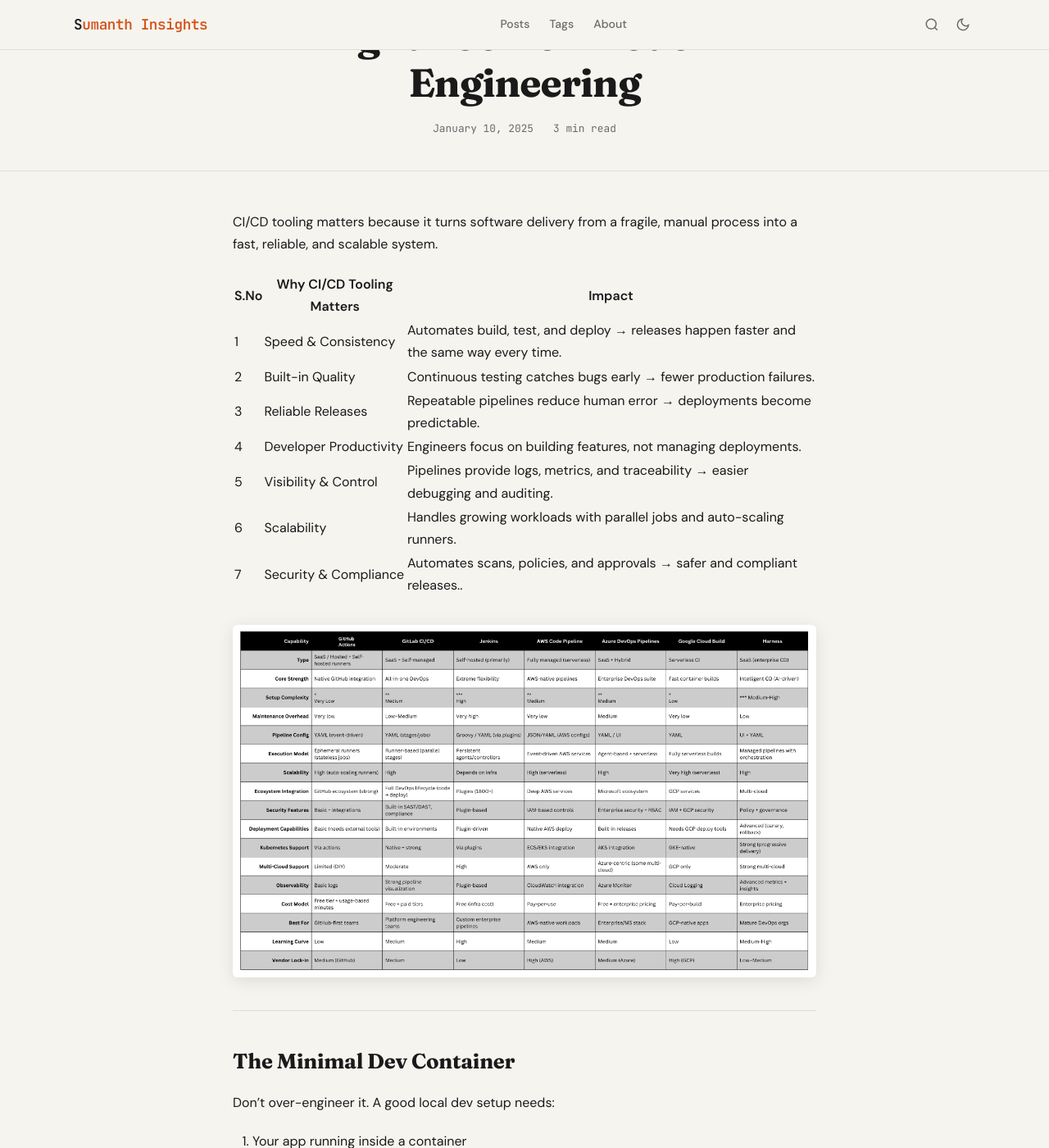
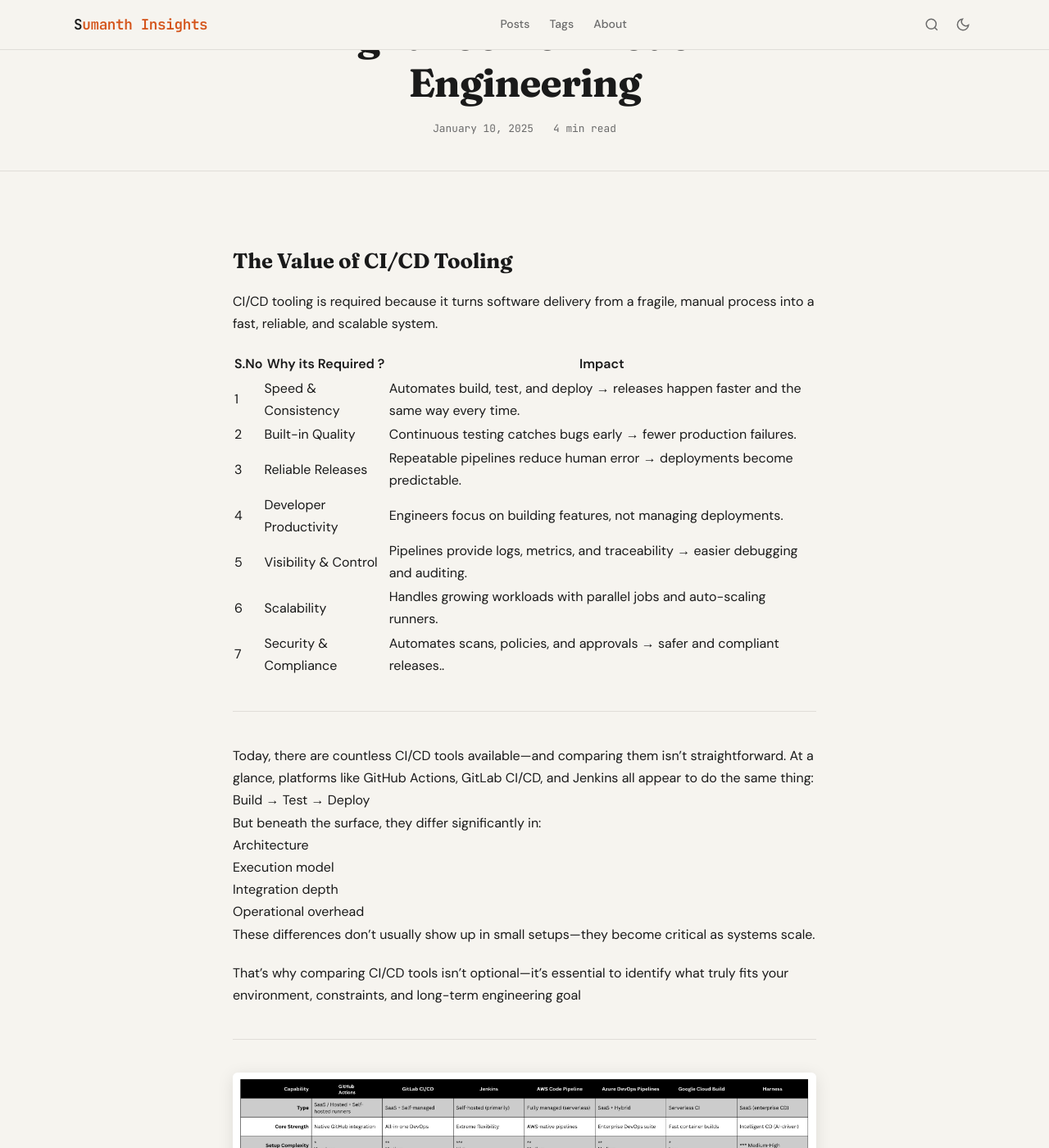
Before and after one commit to sumanthrb/insights, a Jekyll site: the page built from _posts/2025-01-10-CICD-Pipelines-Compare.md, in a window 1280 px wide and 1400 px high, scrolled down 196 px. Shown: the whole window at 82% size. Built offline with Jekyll 4.4.1, drawn with Linux system fonts in a browser that asks for light colours; some of the changed text lies outside the part shown.

Commit message:
Update 2025-01-10-CICD-Pipelines-Compare.md

```diff
--- a/_posts/2025-01-10-CICD-Pipelines-Compare.md
+++ b/_posts/2025-01-10-CICD-Pipelines-Compare.md
@@ -6,10 +6,11 @@ tags: [docker, devops, tooling]
 excerpt: "CI/CD pipelines are the backbone of modern software delivery. But with so many tools available, the real challenge isn’t how to build pipelines."
 ---
 
+## The Value of CI/CD Tooling
 
-CI/CD tooling matters because it turns software delivery from a fragile, manual process into a fast, reliable, and scalable system.
+CI/CD tooling is required because it turns software delivery from a fragile, manual process into a fast, reliable, and scalable system.
 
-| S.No | Why CI/CD Tooling Matters | Impact  |
+| S.No | Why its Required ? | Impact  |
 | -------- | -------- | -------- |
 | 1 | Speed & Consistency| Automates build, test, and deploy → releases happen faster and the same way every time.|
 | 2 | Built-in Quality| Continuous testing catches bugs early → fewer production failures. |
@@ -19,8 +20,29 @@ CI/CD tooling matters because it turns software delivery from a fragile, manual
 | 6 | Scalability | Handles growing workloads with parallel jobs and auto-scaling runners.|
 | 7 | Security & Compliance | Automates scans, policies, and approvals → safer and compliant releases..|
 
+---
+Today, there are countless CI/CD tools available—and comparing them isn’t straightforward. At a glance, platforms like GitHub Actions, GitLab CI/CD, and Jenkins all appear to do the same thing: <br>
+Build → Test → Deploy <br>
+But beneath the surface, they differ significantly in: <br>
+Architecture<br>
+Execution model<br>
+Integration depth<br>
+Operational overhead<br>
+These differences don’t usually show up in small setups—they become critical as systems scale.
+
+That’s why comparing CI/CD tools isn’t optional—it’s essential to identify what truly fits your environment, constraints, and long-term engineering goal
+
+----
+
 ![fine-tune Diagram]({{ 'images/DevOpsTools.png' | relative_url }})
 
+
+-----
+
+## Quick Takeaway !
+CI/CD tools don’t just automate delivery, they shape how our teams build, ship, and operate the software.
+
+The best tool is not the most powerful one;  It’s the one that fits your ecosystem with the least friction
 
 -----
 
```
